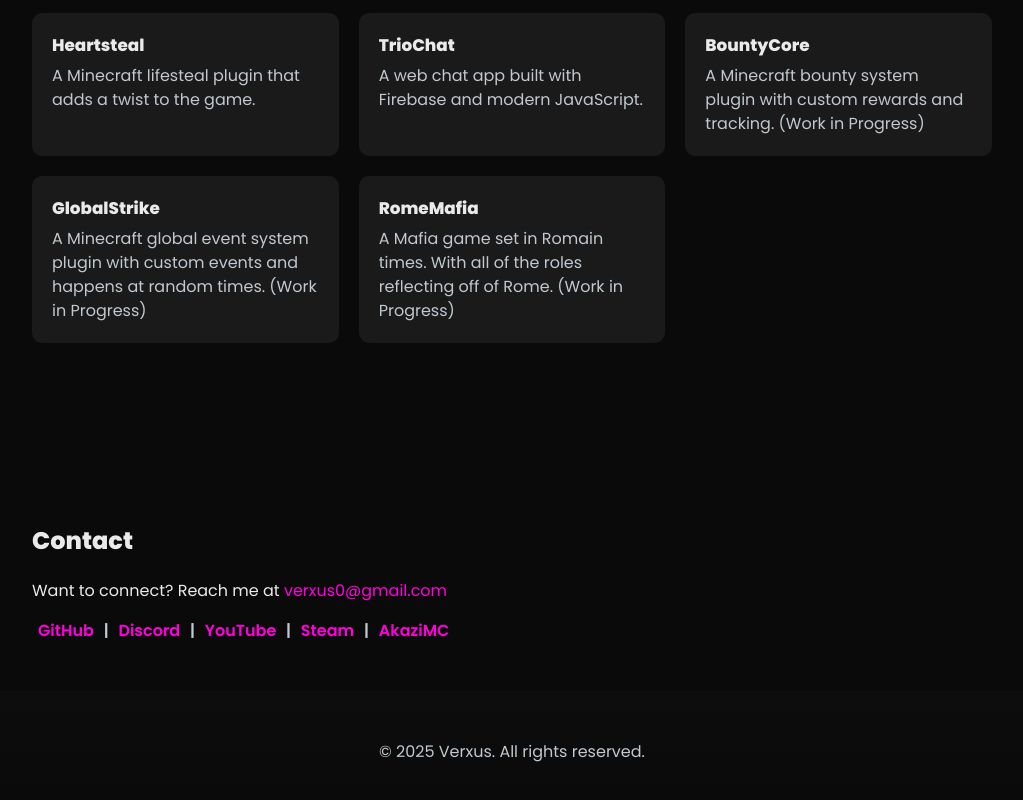
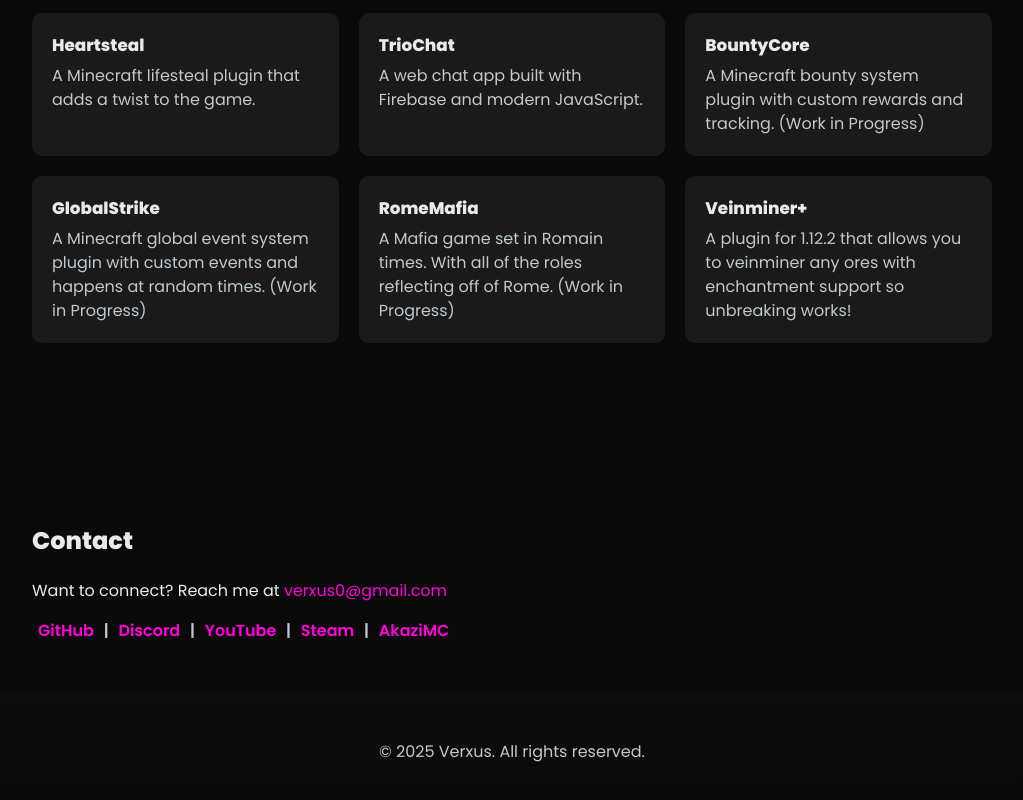
Before and after one commit to FliperTail/verxus.me, a plain HTML site: page index.html in a window 1280 px wide. Shown: the part 1574-2374 px from the top of the page, without its empty margins (128-1151 px from the left). Drawn offline with Linux system fonts and the light colour scheme.

Commit message:
New project listing.
Added a new project 'Veinminer' to the portfolio.

```diff
--- a/index.html
+++ b/index.html
@@ -72,6 +72,10 @@
       <h3>RomeMafia</h3>
       <p>A Mafia game set in Romain times. With all of the roles reflecting off of Rome. (Work in Progress)</p>
     </a>
+    <a href="https://github.com/Voxelra/Veinminerplus" class="project-card" target="_blank">
+      <h3>Veinminer+</h3>
+      <p>A plugin for 1.12.2 that allows you to veinminer any ores with enchantment support so unbreaking works!</p>
+    </a>
   </div>
 </section>
 
```
